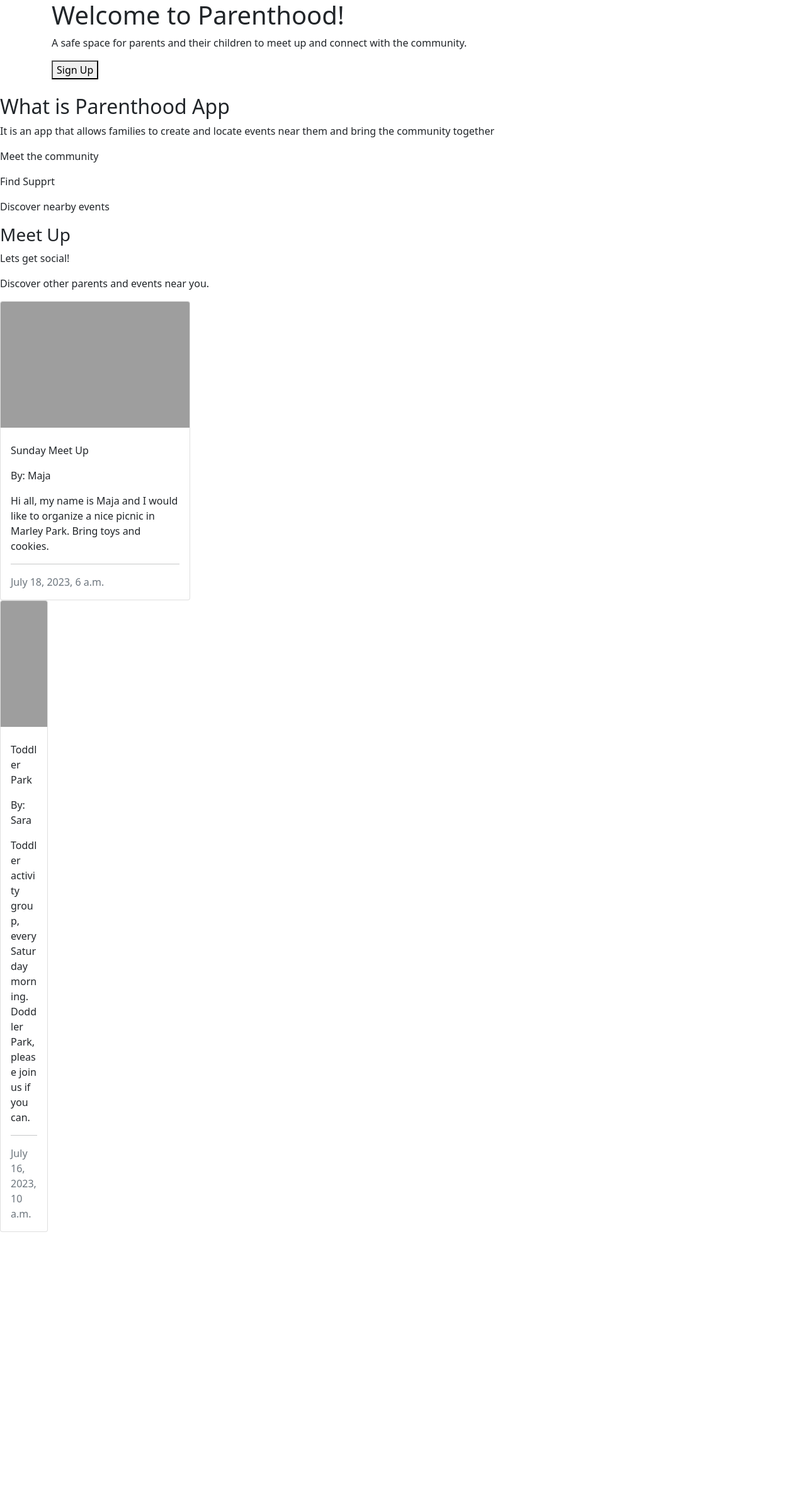
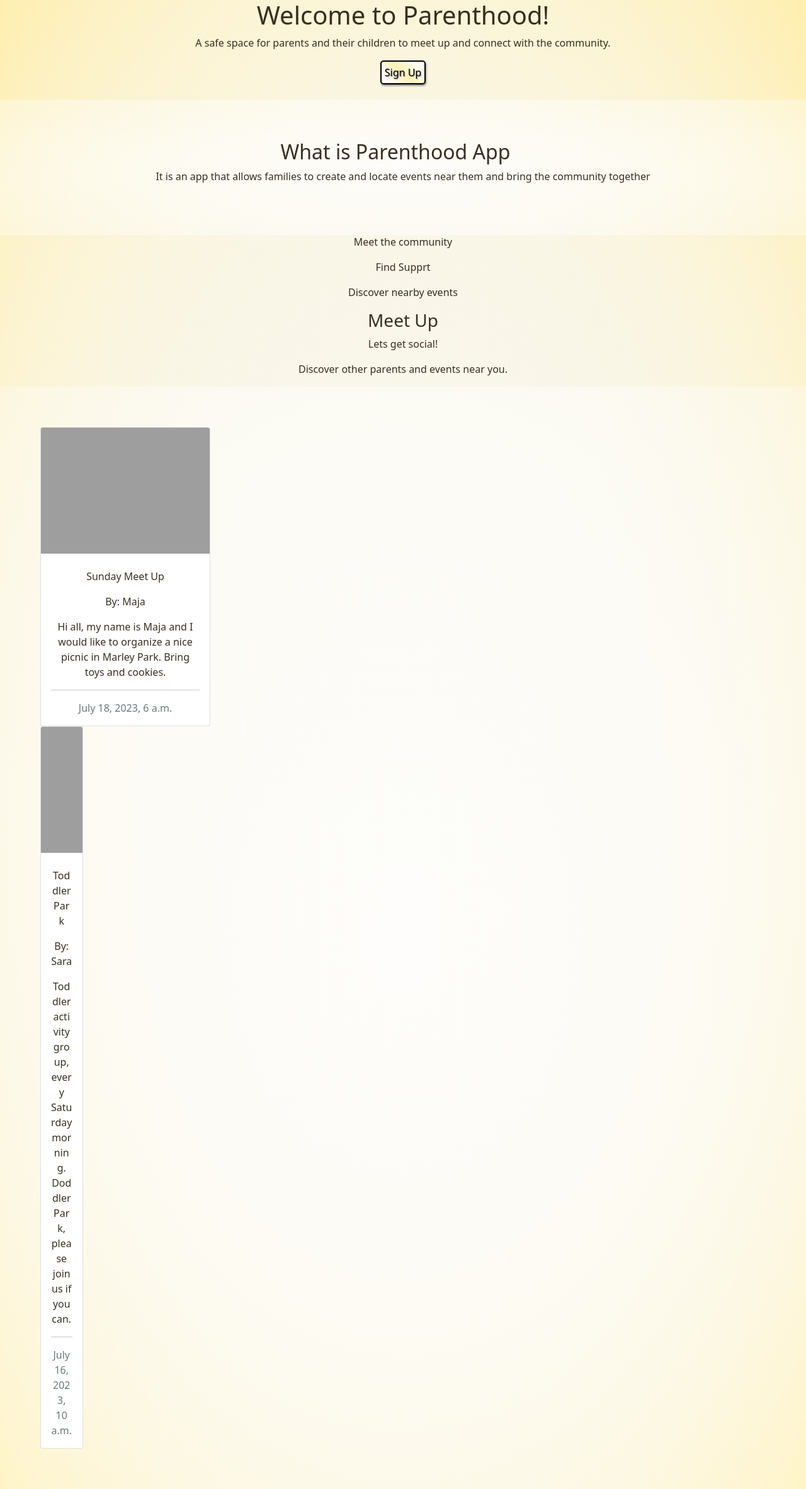
Before and after one commit to devancadman/SummerCode, a Django app: page / in a window 1280 px wide. Shown: the whole page at 63% size. Before the commit the page ends 1956 px from the top, so only its background shows below. Run offline with Django 4.2, Linux system fonts and the light colour scheme; data comes from the database, SQL or seed files in the repository; grey boxes are pictures that could not be loaded.

Commit message:
Added  simple style to body of inex.html
Added  simple style to body of inex.html

```diff
--- a/templates/index.html
+++ b/templates/index.html
@@ -2,7 +2,33 @@
 
 {% block content %}
 <style>
-  Style goes here
+  body {
+    color: #382e20;
+    background: radial-gradient(#f9f7ee, 80%, #ffefaf);
+    text-align: center;
+  }
+
+  #about, .events-outter {
+    background: radial-gradient(rgba(255, 255, 255, 0.8), rgba(255, 255, 255, 0.3));
+    padding: 5%;
+    box-shadow: 1px 1px 1px rgba(255, 255, 255, 0.5);
+  }
+
+  #signup-btn {
+    font-size: 16px;
+    padding: 5px;
+    background: linear-gradient(45deg, #fff, 33%, #ffefaf, 66%, #fff);
+    border: 2px solid black;
+    box-shadow: 1px 2px 3px grey;
+    border-radius: 5px;
+    text-shadow: 1px 1px 1px grey;
+  }
+
+  #signup-btn:hover {
+    box-shadow: 1px 2px 3px grey;
+    transform: scale(1.05);
+    transition: 100ms;
+  }
 </style>
 
 <div class="container">
@@ -54,7 +80,7 @@
       </div>
       <div id="map"></div>
     </div>
-    <div class="row">
+    <div class="row events-outter">
         {% for event in events %}
       <div class="col-sm-6 col-md-7 col-lg-3 col-xl-3 rec-card-position">
         <a href="#" class="text-decoration-none text-reset">
```
